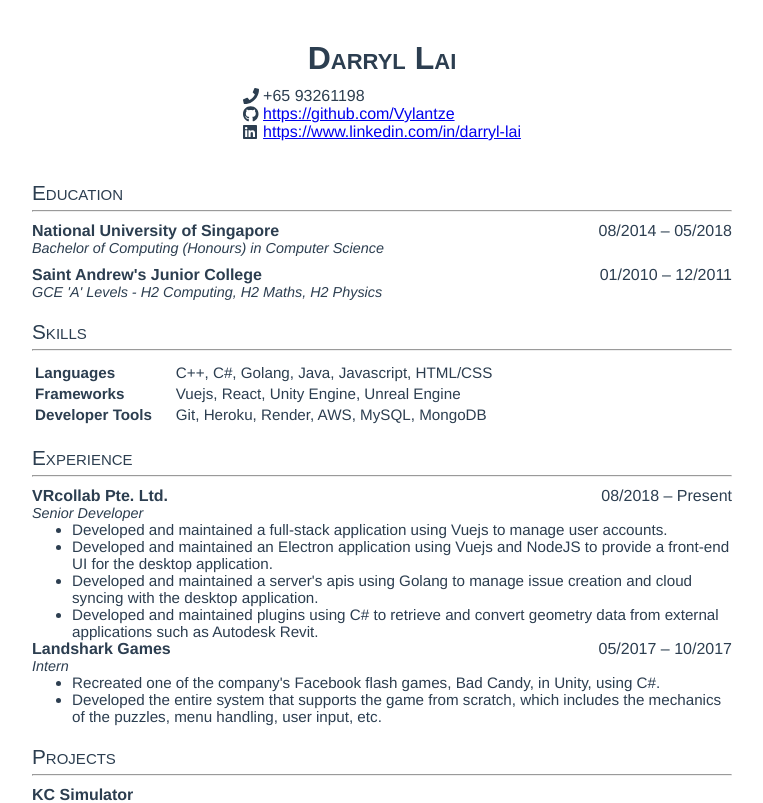
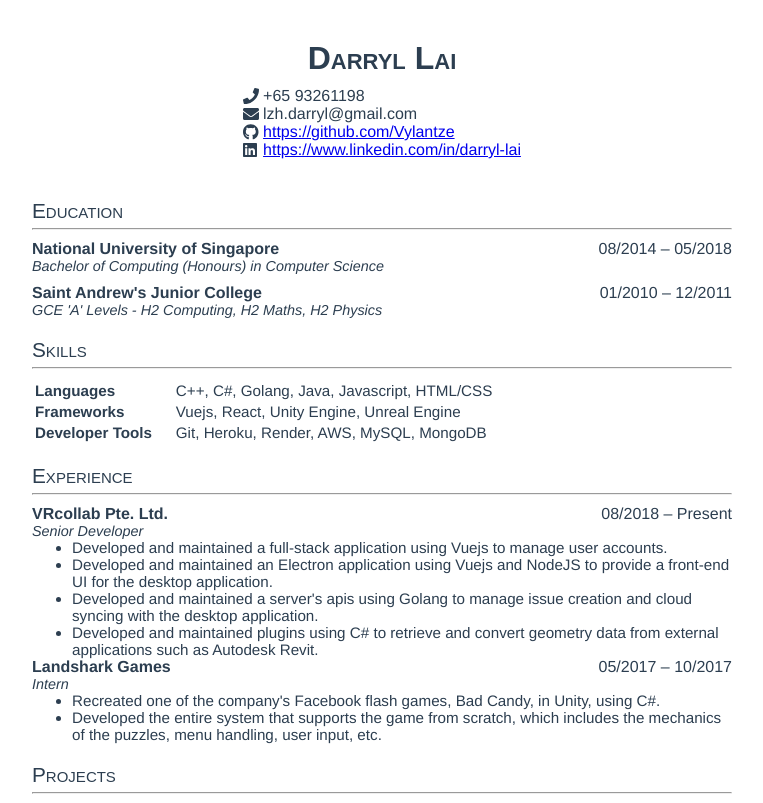
Before and after one commit to Vylantze/resume, a Vue app: page / in a window 1280 px wide. Shown: the top 803 px of the page, without its empty margins (258-1021 px from the left). Built offline with nearby package versions, Linux system fonts and the light colour scheme.

Commit message:
Add email. Add select-all

```diff
--- a/src/components/Header.vue
+++ b/src/components/Header.vue
@@ -10,7 +10,16 @@
               :icon="['fas', 'phone']"
             />
           </div>
-          <span style="margin-left: 5px">+65 93261198</span>
+          <span class="select-all" style="margin-left: 5px">+65 93261198</span>
+        </div>
+        <div class="header-detail-row">
+          <div class="icon-holder">
+            <FontAwesomeIcon
+              class="header-detail-icon"
+              :icon="['fas', 'envelope']"
+            />
+          </div>
+          <span class="select-all" style="margin-left: 5px">lzh.darryl@gmail.com</span>
         </div>
         <div class="header-detail-row">
           <div class="icon-holder">
--- a/src/css/styles.css
+++ b/src/css/styles.css
@@ -16,3 +16,10 @@
 .note {
   font-size: 0.9em;
 }
+
+.select-all {
+  -webkit-user-select: all;
+  -moz-user-select: all;
+  -ms-user-select: all;
+  user-select: all;
+}
--- a/src/main.js
+++ b/src/main.js
@@ -5,6 +5,7 @@ import "./css/styles.css";
 import { library } from "@fortawesome/fontawesome-svg-core";
 import { FontAwesomeIcon } from "@fortawesome/vue-fontawesome";
 import {
+  faEnvelope,
   faPhone,
 } from "@fortawesome/free-solid-svg-icons";
 
@@ -14,6 +15,7 @@ import {
 } from "@fortawesome/free-brands-svg-icons";
 
 library.add(
+  faEnvelope,
   faPhone,
 
   faGithub,
```
